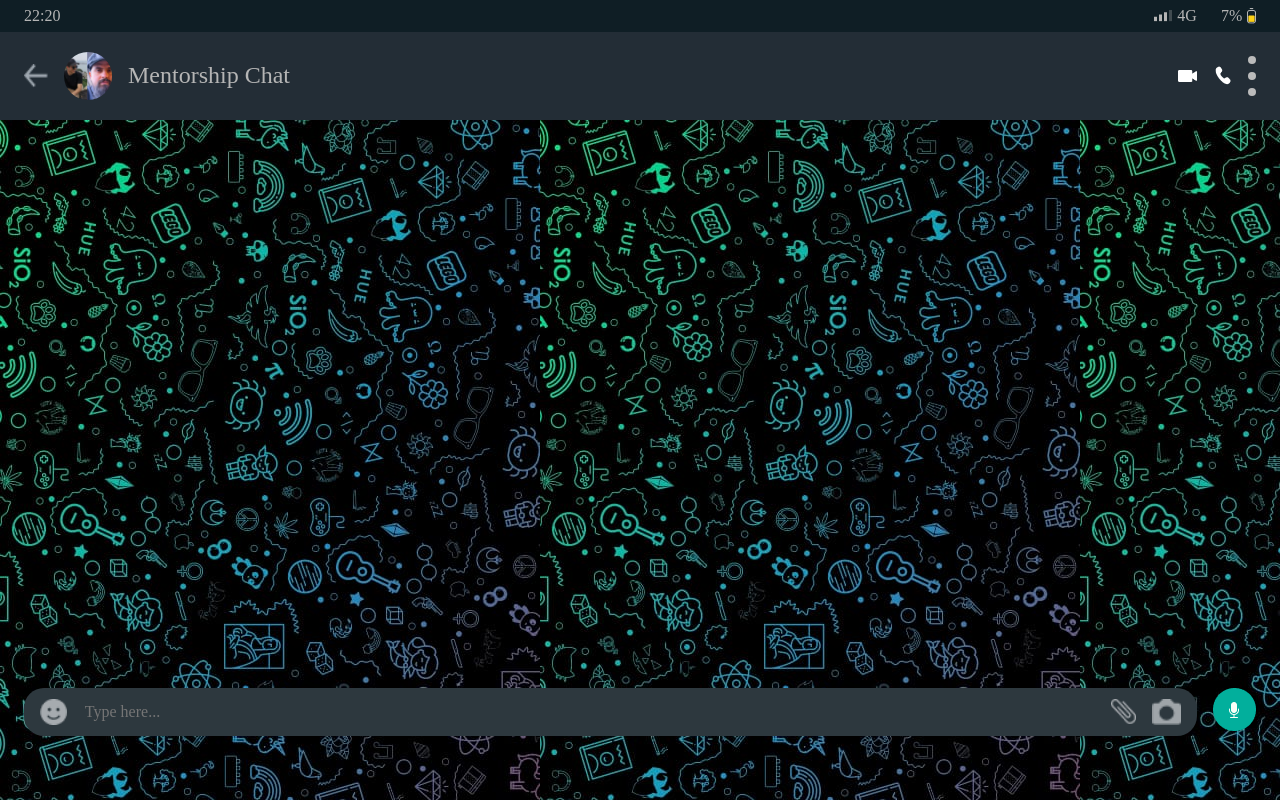
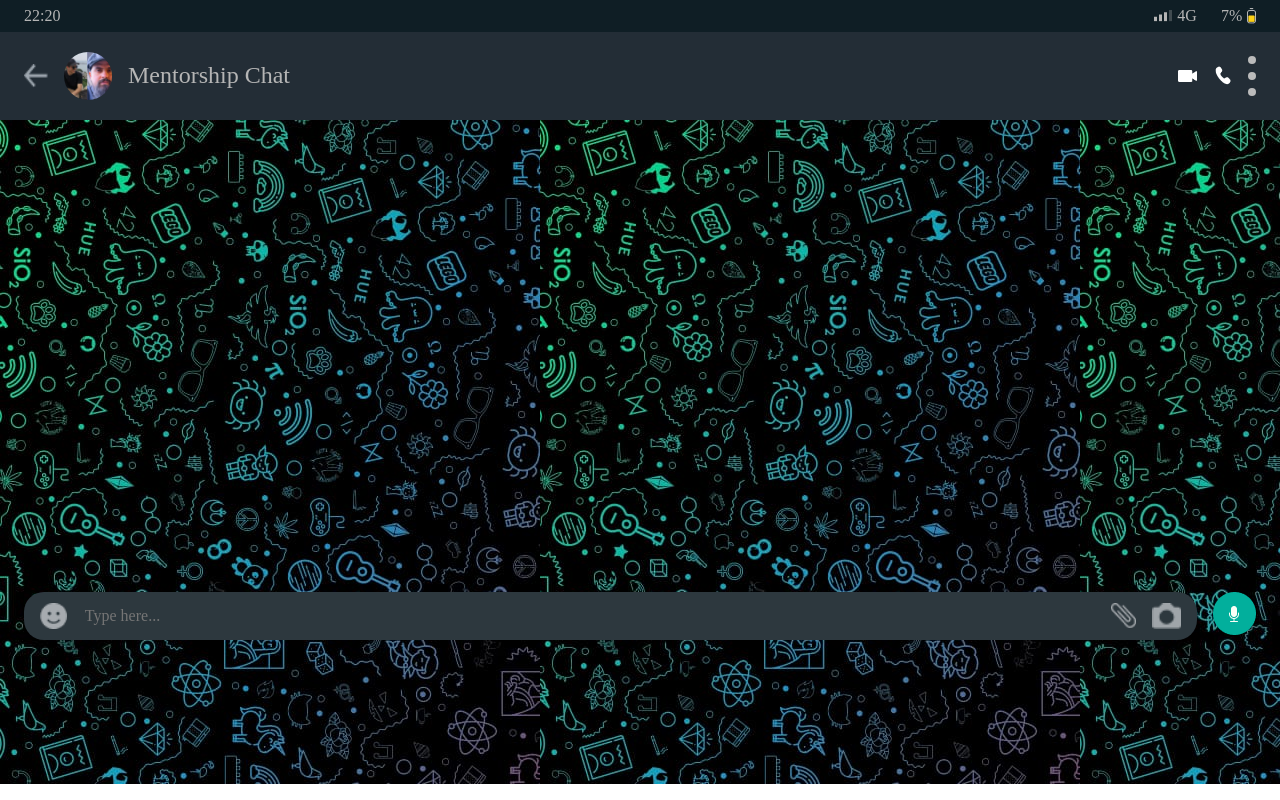
Before and after one commit to juninho0322/whatsapp-clone, a plain HTML site: page index.html in a window 1280 px wide. Drawn offline with Linux system fonts and the light colour scheme.

Commit message:
whatsapp-layout

```diff
--- a/style.css
+++ b/style.css
@@ -111,10 +111,10 @@ p{
 
 .body-chat{
     display: flex;
-    height: calc(100vh - 11.5em);
+    height: calc(100vh - 17.5em);
     background-image: url("images/2a7d5fbcba065e32100a4c0516b83dac.jpeg");
     align-items: end;
-    padding: 0 1.5em 4em;
+    padding: 0 1.5em 9em;
 
 
 }
```
